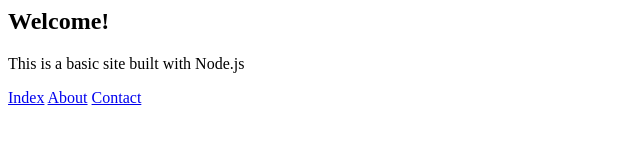
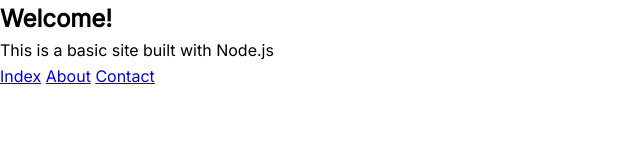
Before and after one commit to elianway/basic-node-site, a plain HTML site: page index.html in a window 1280 px wide. Shown: the whole page, without its empty margins (0-640 px from the left). Drawn offline with Linux system fonts and the light colour scheme.

Commit message:
Finish css

```diff
--- a/index.html
+++ b/index.html
@@ -4,6 +4,7 @@
  		<meta charset="UTF-8" />
     <meta name="viewport" content="width=device-width, initial-scale=1.0" />
     <title>Basic Node Site</title>
+    <link rel="stylesheet" href="https://fonts.googleapis.com/css?family=Inter">
 		<link rel="stylesheet" href="style.css" />
   </head>
   <body>
--- a/style.css
+++ b/style.css
@@ -0,0 +1,24 @@
+*,
+*::before,
+*::after {
+  box-sizing: border-box;
+  padding: 0;
+  margin: 0;
+}
+
+html {
+  font-size: 62.5%;
+  line-height: 1.6;
+}
+
+body {
+  font-family: "Inter", sans-serif;
+  font-size: 1.6rem;
+  font-weight: 400;
+  color: #000;
+}
+
+h2 {
+  font-size: 2.4rem;
+  font-weight: 700;
+}
```
